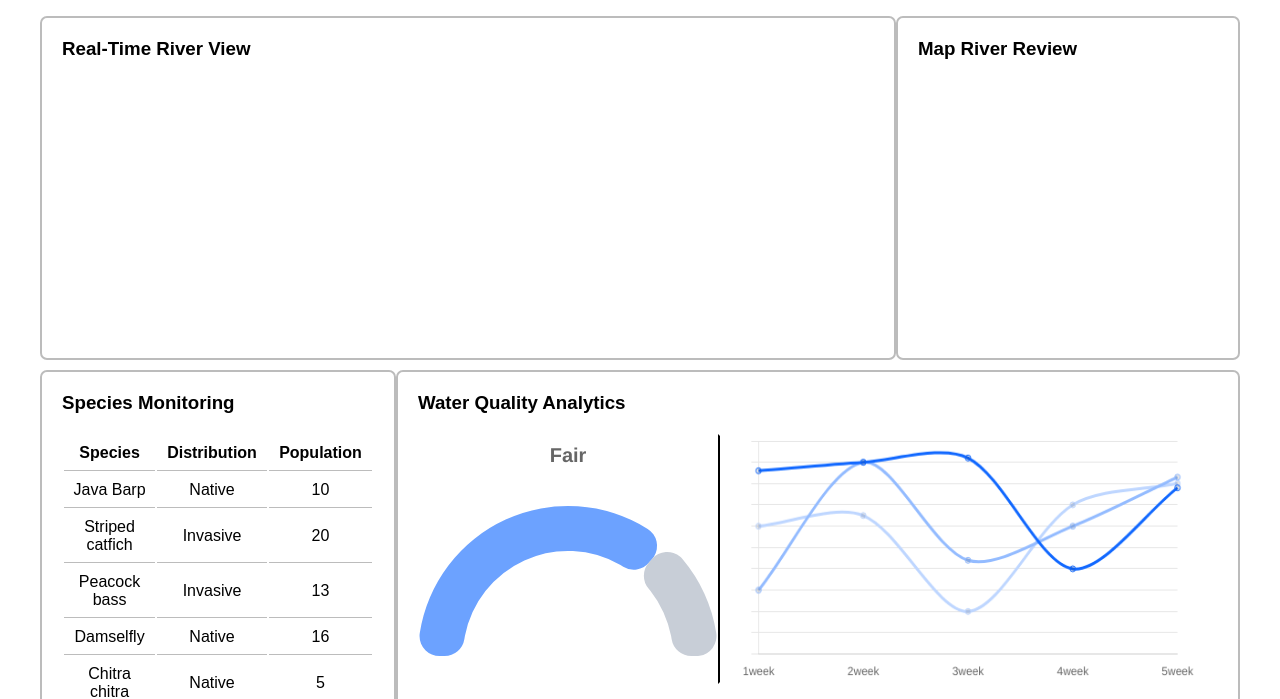
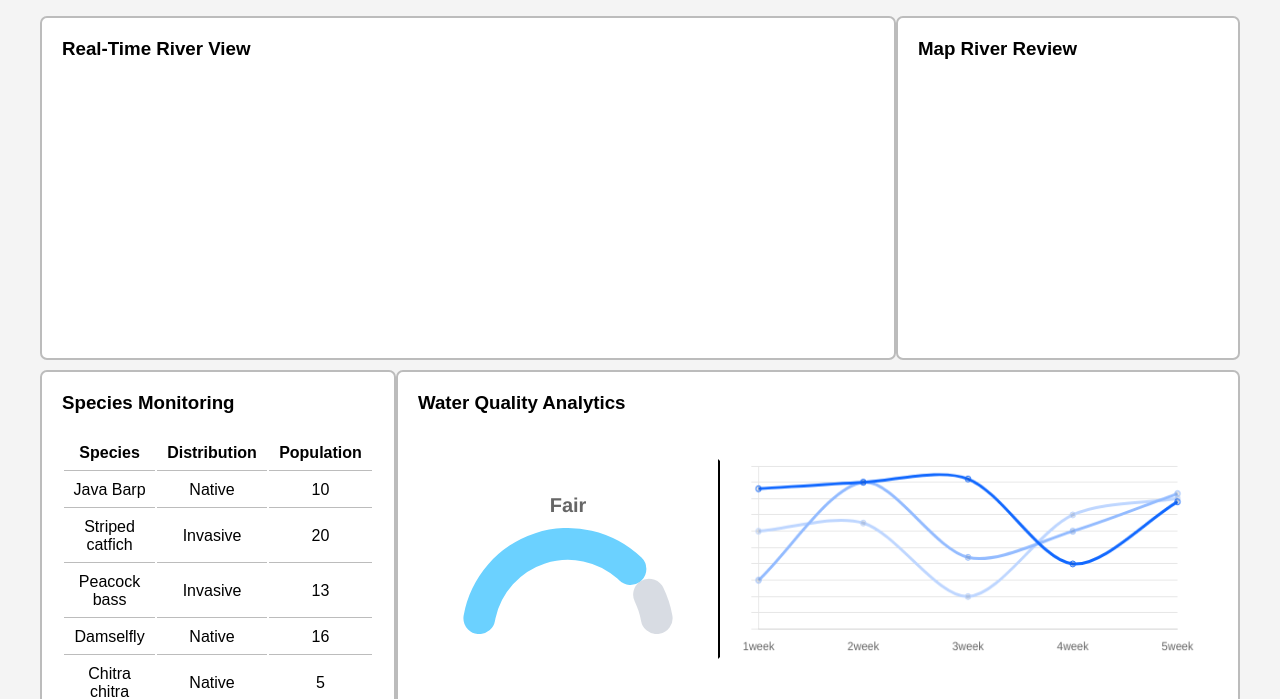
Before and after one commit to mochdzaki/EcoBoat-Dashboard, a plain HTML site: page index.html in a window 1280 px wide. Shown: the part 115-814 px from the top of the page. Drawn offline with nearby package versions, Linux system fonts and the light colour scheme.

Commit message:
a little bit optimizing chart

```diff
--- a/Style.js
+++ b/Style.js
@@ -4,9 +4,10 @@ window.onload = function () {
         data: {
             labels: ['Blue', 'Orange'],
             datasets: [{
-                data: [80, 30],
+                label: 'Good',
+                data: [80, 20],
                 borderRadius: 20,
-                backgroundColor: ['#6ca2ff', '#c8ced7'],
+                backgroundColor: ['rgba(107, 209, 255, 1)', 'rgba(200, 206, 215, 0.7)'],
                 borderWidth: 0
             }]
         },
@@ -24,8 +25,11 @@ window.onload = function () {
                     font: {
                         size: 20
                     }
-                }
+                },
             },
+            responsive: true,
+            maintainAspectRatio: false,
+            indexAxis: 'y',
         }
     });
 
@@ -131,30 +135,40 @@ window.onload = function () {
                     fill: true,
                     tension: 0,
                     backgroundColor: "rgba(255, 97, 70, 0.7)",
+                    borderColor: "rgba(255, 97, 70, 1)",
+                    borderWidth: 1,
                     data: [2, 4, 5, 7, 8, 7]
                 },
                 {
                     fill: true,
                     tension: 0,
                     backgroundColor: "rgba(255, 187, 91, 0.7)",
+                    borderColor: "rgba(255, 187, 91, 1)",
+                    borderWidth: 1,
                     data: [5, 5, 7, 8, 10, 8]
                 },
                 {
                     fill: true,
                     tension: 0,
                     backgroundColor: "rgba(211, 255, 91, 0.7)",
+                    borderColor: "rgba(255, 225, 91, 1)",
+                    borderWidth: 1,
                     data: [7, 8, 10, 12, 11, 9]
                 },
                 {
                     fill: true,
                     tension: 0,
                     backgroundColor: "rgba(91, 255, 142, 0.7)",
+                    borderColor: "rgba(91, 225, 142, 1)",
+                    borderWidth: 1,
                     data: [10, 9, 12, 15, 15, 14]
                 },
                 {
                     fill: true,
                     tension: 0,
                     backgroundColor: "rgba(57, 222, 255, 0.7)",
+                    borderColor: "rgba(57, 225, 225, 1)",
+                    borderWidth: 1,
                     data: [15, 14, 18, 18, 18, 17]
                 }
             ]
@@ -241,16 +255,16 @@ window.onload = function () {
                 label: 'Completion',
                 data: [75],
                 backgroundColor: "rgba(108, 162, 255, 0.7)",
-                borderColor: "rgba(108, 162, 255, 1)",
-                borderWidth: 0.2,
+                borderColor: "rgba(255, 255, 255, 1)",
+                borderWidth: 3,
                 borderRadius: 30,
                 borderSkipped: false,
-            },{
+            }, {
                 label: 'full',
                 data: [100],
                 backgroundColor: "rgba(200, 206, 215, 0.7)",
-                borderColor: "rgba(200, 206, 215, 1)",
-                borderWidth: 0.2,
+                borderColor: "rgba(255, 255, 255, 1)",
+                borderWidth: 3,
                 borderRadius: 30,
                 borderSkipped: false,
             }]
--- a/index.css
+++ b/index.css
@@ -3,7 +3,7 @@ body {
     margin: 0;
     padding: 10px 40px;
     color: #000;
-    background-color: #ffffff;
+    background-color: #f4f4f4;
     margin: 0;
     /* min-height: 100vh;
     background: linear-gradient(161deg, #ffffff 0%, #ffffff 100%),
@@ -159,7 +159,7 @@ body {
 }
 
 .wat-qual-indi {
-    margin: 20px auto;
+    margin: 45px 0;
     display: flex;
     justify-content: space-evenly;
     align-items: center;
--- a/index.html
+++ b/index.html
@@ -7,11 +7,8 @@
     <title>ECOBOAT Dashboard</title>
     <meta name="description" content="Platform online yang menampilkan detail mengenai kondisi dari sungai Ciliwung">
     <link rel="stylesheet" href="index.css">
-    <!-- <link rel="stylesheet" type="text/css" href="https://loadingio.github.io/loading-bar/dist/loading-bar.css" />
-    <script src="https://loadingio.github.io/loading-bar/dist/loading-bar.js"></script> -->
     <script src="https://cdn.jsdelivr.net/npm/chart.js"></script>
 </head>
-
 <body>
     <!-- title -->
     <div class="title">
@@ -70,9 +67,9 @@
                 <h3>Water Quality Analytics</h3>
                 <div class="wat-qual-indi">
                     <canvas class="chart1" id="Chart-1"
-                        style="width: 100%; max-width: 300px; max-height: 250px;"></canvas>
-                    <div class="snd-chart">
-                        <canvas class="chart2" id="Chart-2" style="width: 500px; max-width: 500px; max-height: 400px;"></canvas>
+                        style="width: 100%; max-width: 300px; max-height: 150px;"></canvas>
+                    <div>
+                        <canvas class="chart2" id="Chart-2" style="width: 500px; max-height: 200px;"></canvas>
                     </div>
                 </div>
             </div>
@@ -100,7 +97,7 @@
         <div class="frth-container">
             <div class="small-container" style="width: 100%; max-width: 630px; height: 150px;">
                 <h3 style="margin: 0;">Plant & Riparian Species</h3>
-                <canvas id="Chart-6" style="width: 100%; max-height: 80px; margin: 25px 0;"></canvas>
+                <canvas id="Chart-6" style="width: 100%; max-height: 50px; margin: 40px 0;"></canvas>
             </div>
             <div class="small-container" style="width: 100%; max-width: 630px; height: 150px;">
                 <div style="display: flex; align-items: center; justify-content: space-between; margin: 0 10px;">
```
